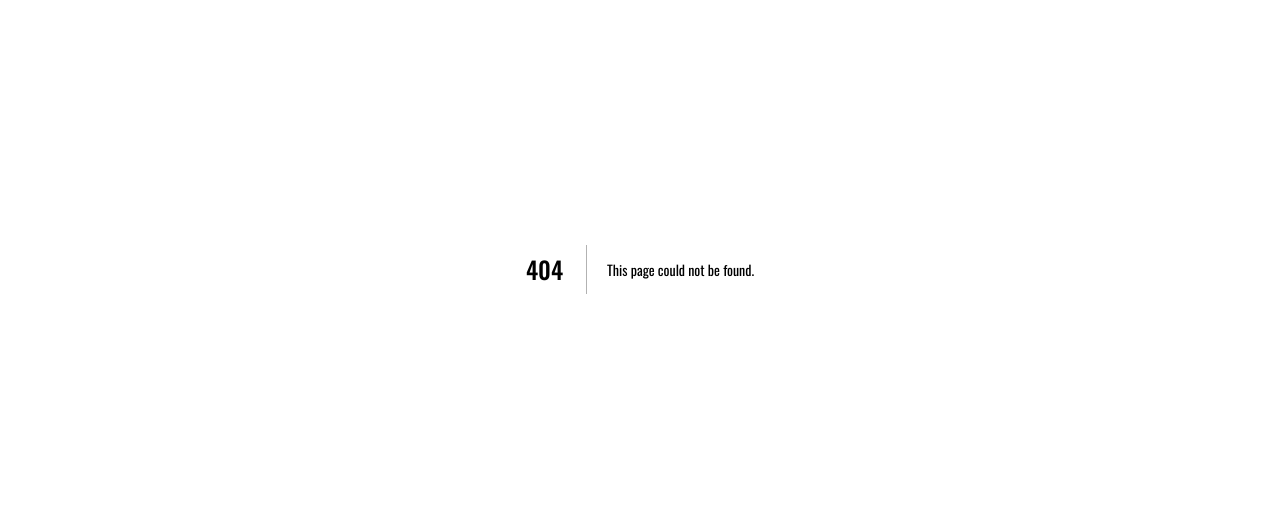
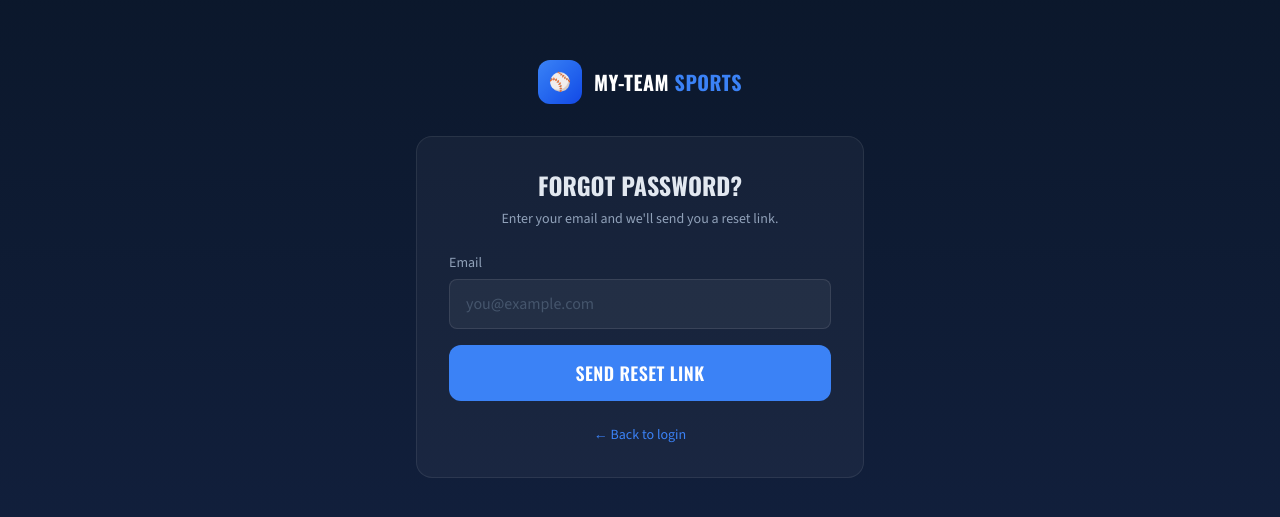
Before and after one commit to Climbo1967/my-teamsports, a Next.js app: page /forgot-password in a window 1280 px wide. Before the commit this address had no page. Shown: the part 131-648 px from the top of the page. Built offline with nearby package versions, Linux system fonts and the light colour scheme.

Commit message:
Forgot password and reset flow

```diff
--- /dev/null
+++ b/src/app/forgot-password/page.js
@@ -0,0 +1,86 @@
+"use client";
+
+import { useState } from "react";
+import Link from "next/link";
+import { createClient } from "@/lib/supabase/client";
+
+export default function ForgotPasswordPage() {
+  const [email, setEmail] = useState("");
+  const [sent, setSent] = useState(false);
+  const [error, setError] = useState(null);
+  const [loading, setLoading] = useState(false);
+
+  async function handleSubmit(e) {
+    e.preventDefault();
+    setError(null);
+    setLoading(true);
+
+    const supabase = createClient();
+    const { error: err } = await supabase.auth.resetPasswordForEmail(email, {
+      redirectTo: `${window.location.origin}/reset-password`,
+    });
+
+    setLoading(false);
+    if (err) {
+      setError(err.message);
+      return;
+    }
+    setSent(true);
+  }
+
+  return (
+    <div className="min-h-screen flex items-center justify-center px-6 bg-gradient-to-b from-[var(--color-navy)] to-[var(--color-navy-mid)]">
+      <div className="w-full max-w-md">
+        <Link href="/" className="flex items-center justify-center gap-3 mb-8">
+          <div className="w-11 h-11 bg-gradient-to-br from-[var(--color-accent-blue)] to-blue-700 rounded-xl flex items-center justify-center text-lg">⚾</div>
+          <span className="font-[family-name:var(--font-oswald)] font-bold text-xl tracking-wide text-white">
+            MY-TEAM <span className="text-[var(--color-accent-blue)]">SPORTS</span>
+          </span>
+        </Link>
+        <div className="bg-white/[0.04] border border-white/[0.08] rounded-2xl p-8">
+          {sent ? (
+            <div className="text-center">
+              <div className="text-4xl mb-3">📬</div>
+              <h1 className="text-2xl font-bold mb-2">CHECK YOUR EMAIL</h1>
+              <p className="text-slate-400 text-sm leading-relaxed">
+                If an account exists for <span className="text-white font-semibold">{email}</span>,
+                we sent a link to reset your password. The link works for one hour.
+              </p>
+            </div>
+          ) : (
+            <>
+              <h1 className="text-2xl font-bold text-center mb-2">FORGOT PASSWORD?</h1>
+              <p className="text-slate-400 text-sm text-center mb-6">
+                Enter your email and we&apos;ll send you a reset link.
+              </p>
+              <form onSubmit={handleSubmit} className="space-y-4">
+                <div>
+                  <label className="block text-sm font-medium text-slate-400 mb-1.5">Email</label>
+                  <input
+                    type="email"
+                    value={email}
+                    onChange={(e) => setEmail(e.target.value)}
+                    required
+                    placeholder="you@example.com"
+                    className="w-full bg-white/[0.05] border border-white/[0.1] rounded-lg px-4 py-3 text-white placeholder:text-slate-600 focus:outline-none focus:border-[var(--color-accent-blue)] transition-colors"
+                  />
+                </div>
+                {error && <p className="text-red-400 text-sm">{error}</p>}
+                <button
+                  type="submit"
+                  disabled={loading}
+                  className="w-full bg-[var(--color-accent-blue)] text-white font-[family-name:var(--font-oswald)] text-lg font-semibold tracking-wide py-3.5 rounded-xl hover:bg-blue-600 transition-all disabled:opacity-50"
+                >
+                  {loading ? "Sending..." : "SEND RESET LINK"}
+                </button>
+              </form>
+            </>
+          )}
+          <p className="text-sm text-slate-500 text-center mt-6">
+            <Link href="/login" className="text-[var(--color-accent-blue)] hover:underline">← Back to login</Link>
+          </p>
+        </div>
+      </div>
+    </div>
+  );
+}
--- a/src/app/login/page.js
+++ b/src/app/login/page.js
@@ -55,7 +55,12 @@ export default function LoginPage() {
               />
             </div>
             <div>
-              <label className="block text-sm font-medium text-slate-400 mb-1.5">Password</label>
+              <div className="flex items-center justify-between mb-1.5">
+                <label className="block text-sm font-medium text-slate-400">Password</label>
+                <Link href="/forgot-password" className="text-xs text-[var(--color-accent-blue)] hover:underline">
+                  Forgot password?
+                </Link>
+              </div>
               <input
                 type="password"
                 value={password}
--- /dev/null
+++ b/src/app/reset-password/page.js
@@ -0,0 +1,122 @@
+"use client";
+
+import { useEffect, useState } from "react";
+import Link from "next/link";
+import { useRouter } from "next/navigation";
+import { createClient } from "@/lib/supabase/client";
+
+export default function ResetPasswordPage() {
+  const router = useRouter();
+  const [ready, setReady] = useState(false);
+  const [validLink, setValidLink] = useState(false);
+  const [password, setPassword] = useState("");
+  const [confirm, setConfirm] = useState("");
+  const [error, setError] = useState(null);
+  const [loading, setLoading] = useState(false);
+
+  useEffect(() => {
+    const supabase = createClient();
+    // The reset link signs the user in; verify we have a session
+    supabase.auth.getSession().then(({ data: { session } }) => {
+      setValidLink(!!session);
+      setReady(true);
+    });
+    // Some links arrive as a PASSWORD_RECOVERY event after redirect
+    const { data: { subscription } } = supabase.auth.onAuthStateChange((event, session) => {
+      if (session) {
+        setValidLink(true);
+        setReady(true);
+      }
+    });
+    return () => subscription.unsubscribe();
+  }, []);
+
+  async function handleSubmit(e) {
+    e.preventDefault();
+    setError(null);
+    if (password !== confirm) {
+      setError("Passwords don't match.");
+      return;
+    }
+    setLoading(true);
+    const supabase = createClient();
+    const { error: err } = await supabase.auth.updateUser({ password });
+    setLoading(false);
+    if (err) {
+      setError(err.message);
+      return;
+    }
+    router.push("/dashboard");
+    router.refresh();
+  }
+
+  return (
+    <div className="min-h-screen flex items-center justify-center px-6 bg-gradient-to-b from-[var(--color-navy)] to-[var(--color-navy-mid)]">
+      <div className="w-full max-w-md">
+        <Link href="/" className="flex items-center justify-center gap-3 mb-8">
+          <div className="w-11 h-11 bg-gradient-to-br from-[var(--color-accent-blue)] to-blue-700 rounded-xl flex items-center justify-center text-lg">⚾</div>
+          <span className="font-[family-name:var(--font-oswald)] font-bold text-xl tracking-wide text-white">
+            MY-TEAM <span className="text-[var(--color-accent-blue)]">SPORTS</span>
+          </span>
+        </Link>
+        <div className="bg-white/[0.04] border border-white/[0.08] rounded-2xl p-8">
+          {!ready ? (
+            <p className="text-slate-400 text-center">Checking your reset link...</p>
+          ) : !validLink ? (
+            <div className="text-center">
+              <div className="text-4xl mb-3">⏰</div>
+              <h1 className="text-2xl font-bold mb-2">LINK EXPIRED</h1>
+              <p className="text-slate-400 text-sm mb-5">
+                This reset link is invalid or has expired. Request a fresh one and use it within the hour.
+              </p>
+              <Link
+                href="/forgot-password"
+                className="inline-block bg-[var(--color-accent-blue)] text-white font-semibold px-6 py-3 rounded-xl hover:bg-blue-600 transition-all"
+              >
+                Request new link
+              </Link>
+            </div>
+          ) : (
+            <>
+              <h1 className="text-2xl font-bold text-center mb-6">SET A NEW PASSWORD</h1>
+              <form onSubmit={handleSubmit} className="space-y-4">
+                <div>
+                  <label className="block text-sm font-medium text-slate-400 mb-1.5">New Password</label>
+                  <input
+                    type="password"
+                    value={password}
+                    onChange={(e) => setPassword(e.target.value)}
+                    required
+                    minLength={6}
+                    placeholder="At least 6 characters"
+                    className="w-full bg-white/[0.05] border border-white/[0.1] rounded-lg px-4 py-3 text-white placeholder:text-slate-600 focus:outline-none focus:border-[var(--color-accent-blue)] transition-colors"
+                  />
+                </div>
+                <div>
+                  <label className="block text-sm font-medium text-slate-400 mb-1.5">Confirm New Password</label>
+                  <input
+                    type="password"
+                    value={confirm}
+                    onChange={(e) => setConfirm(e.target.value)}
+                    required
+                    minLength={6}
+                    placeholder="Type it again"
+                    className="w-full bg-white/[0.05] border border-white/[0.1] rounded-lg px-4 py-3 text-white placeholder:text-slate-600 focus:outline-none focus:border-[var(--color-accent-blue)] transition-colors"
+                  />
+                </div>
+                {error && <p className="text-red-400 text-sm">{error}</p>}
+                <button
+                  type="submit"
+                  disabled={loading}
+                  className="w-full bg-[var(--color-accent-green)] text-white font-[family-name:var(--font-oswald)] text-lg font-semibold tracking-wide py-3.5 rounded-xl hover:bg-green-500 transition-all disabled:opacity-50"
+                >
+                  {loading ? "Saving..." : "SAVE NEW PASSWORD"}
+                </button>
+              </form>
+            </>
+          )}
+        </div>
+      </div>
+    </div>
+  );
+}
```
